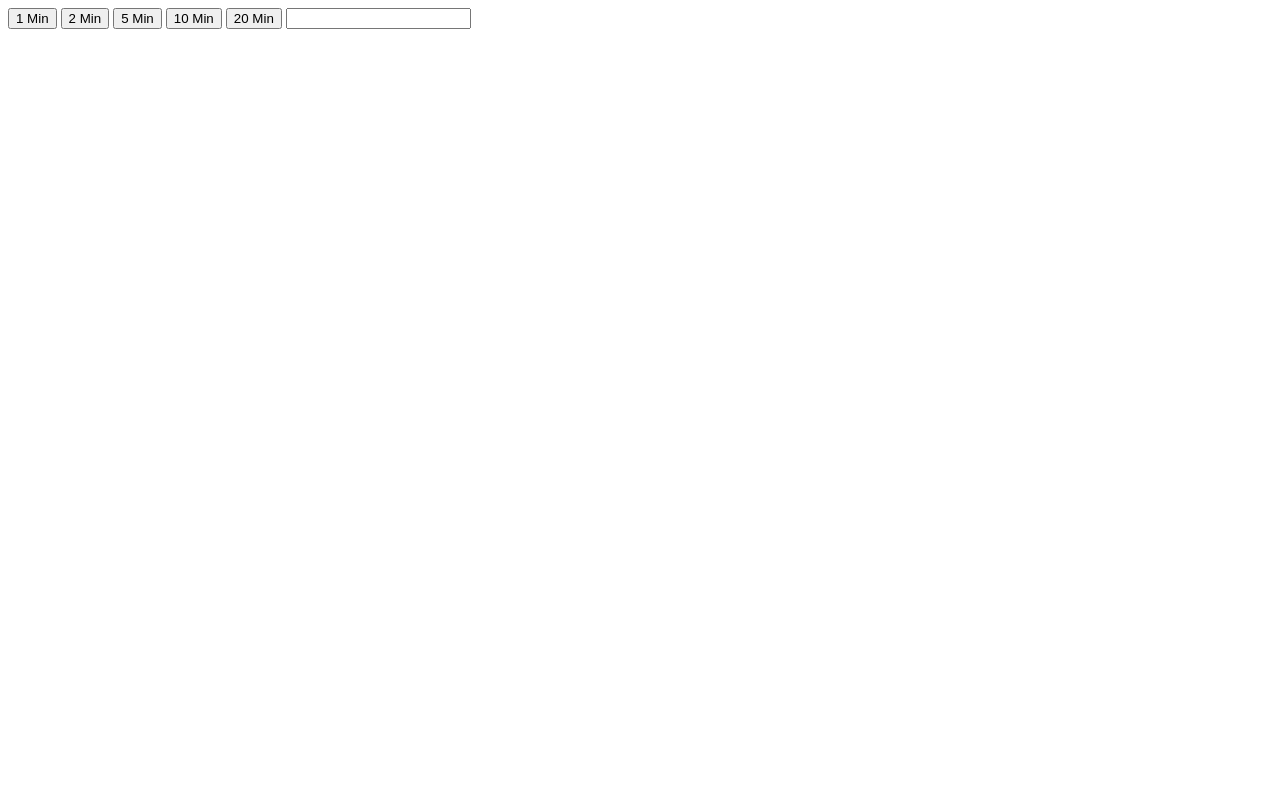
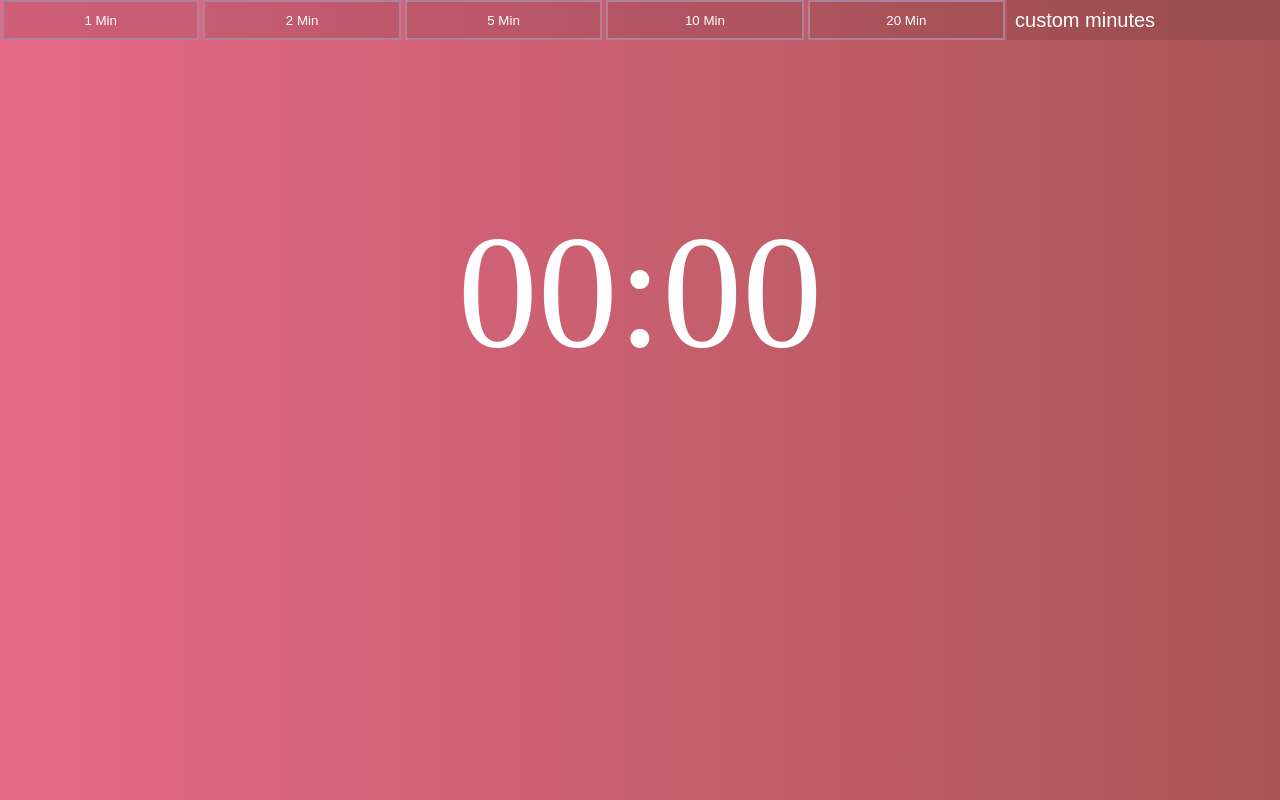
Before and after one commit to mohananagavenkat/countdown-timer, a plain HTML site: page index.html in a window 1280 px wide. Drawn offline with Linux system fonts and the light colour scheme.

Commit message:
formatted html and linked css and js

```diff
--- a/index.html
+++ b/index.html
@@ -5,19 +5,16 @@
     <meta name="viewport" content="width=device-width, initial-scale=1.0">
     <meta http-equiv="X-UA-Compatible" content="ie=edge">
     <title>Countdown Timer</title>
+    <link rel="stylesheet" href="./css/style.css">
 </head>
 <body>
     <div class="wrapper">
-        <button class="timing-btn">1 Min</button>
-        <button class="timing-btn">2 Min</button>
-        <button class="timing-btn">5 Min</button>
-        <button class="timing-btn">10 Min</button>
-        <button class="timing-btn">20 Min</button>
-        <input type="text" id="time-imput">
+        <button data-min="1" class="timing-btn">1 Min</button><button class="timing-btn" data-min="2" >2 Min</button><button class="timing-btn" data-min="5" >5 Min</button><button class="timing-btn" data-min="10" >10 Min</button><button class="timing-btn" data-min="20" >20 Min</button><input type="text" id="time-input" placeholder="custom minutes">
     </div>
     <div class="timer-display">
-        <p id="countdown"></p>
+        <p id="countdown">00:00</p>
         <p id="final-time"></p>
     </div>
+    <script src="./js/app.js"></script>
 </body>
 </html>
```
